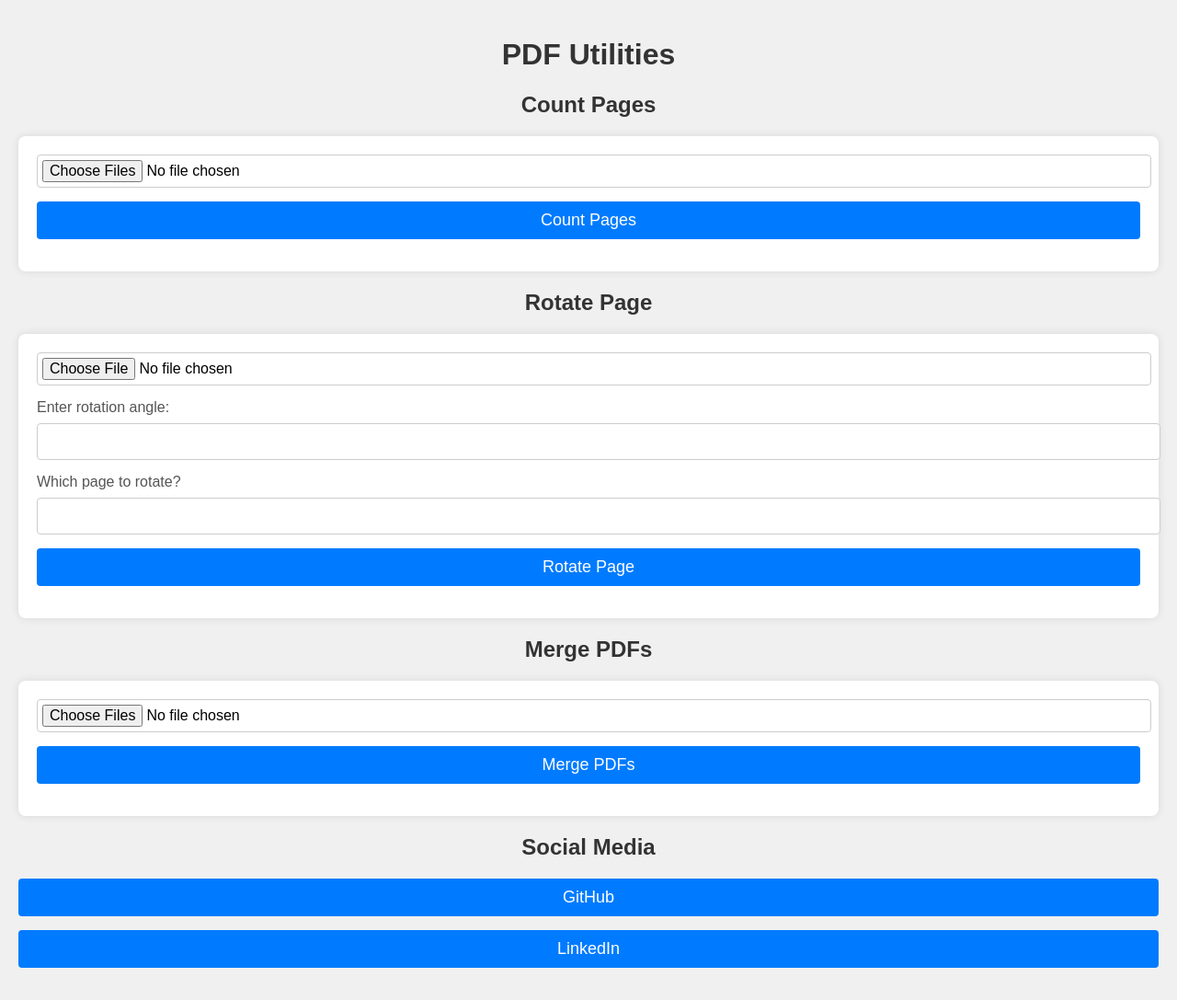
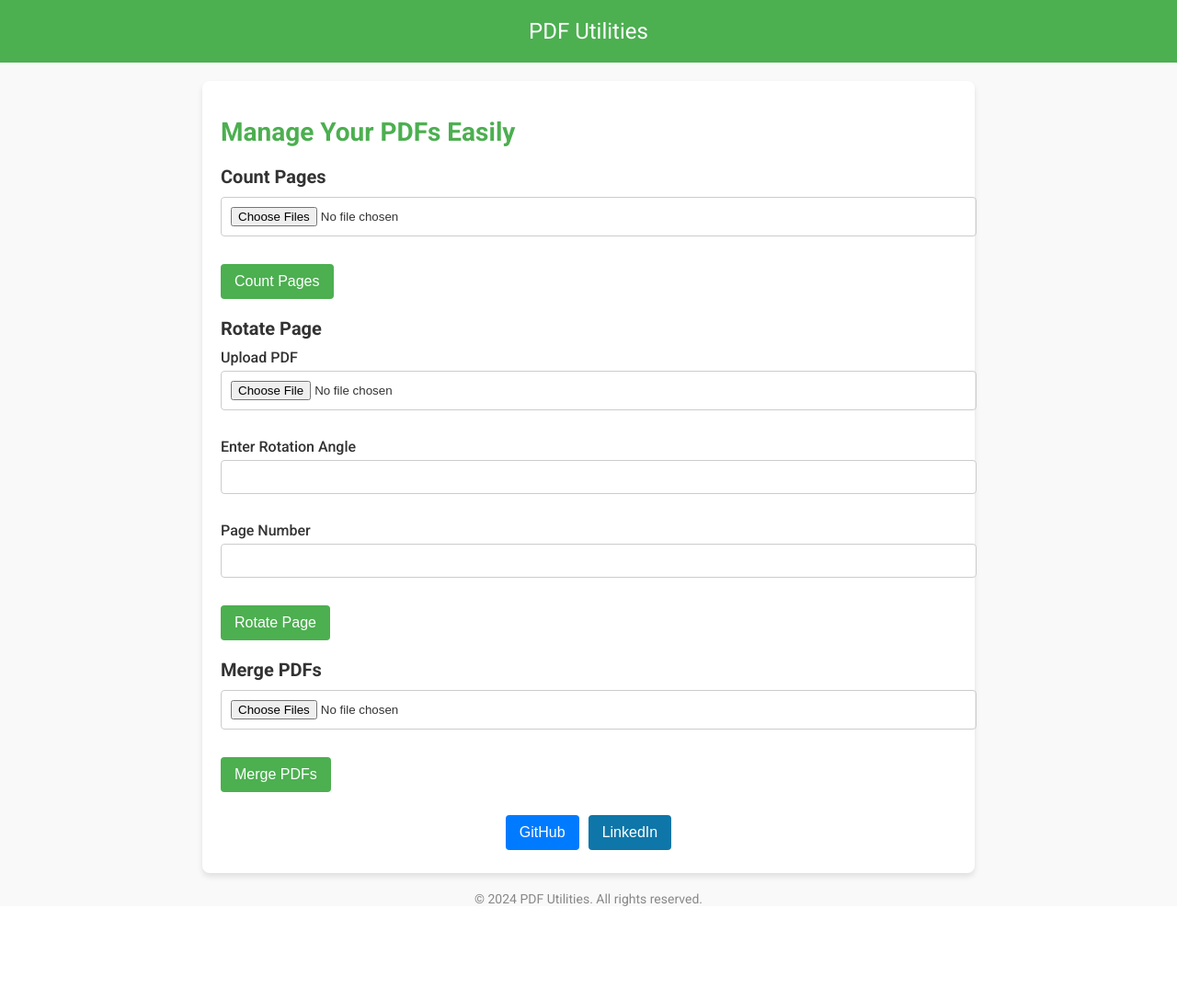
Before and after one commit to vvvv5215/PDF_Utilitlies, a Flask app: page / in a window 1280 px wide. Shown: the whole page at 92% size. After the commit the page ends 985 px from the top, so only its background shows below. Run offline with Flask 3, Linux system fonts and the light colour scheme; parts of the project's set-up code (start-up, migrations or seed data) failed here and were passed over.

Commit message:
Update index.html

```diff
--- a/templates/index.html
+++ b/templates/index.html
@@ -4,45 +4,176 @@
     <meta charset="UTF-8">
     <meta name="viewport" content="width=device-width, initial-scale=1.0">
     <title>PDF Utilities</title>
-    <link rel="stylesheet" href="{{ url_for('static', filename='style.css') }}">
+    <link rel="stylesheet" href="styles.css">
+    <link href="https://fonts.googleapis.com/css2?family=Roboto:wght@400;500;700&display=swap" rel="stylesheet">
+    <style>
+        body {
+            font-family: 'Roboto', sans-serif;
+            margin: 0;
+            padding: 0;
+            background-color: #f9f9f9;
+            color: #333;
+        }
+
+        header {
+            background-color: #4CAF50;
+            color: white;
+            padding: 20px 10px;
+            text-align: center;
+            font-size: 24px;
+        }
+
+        main {
+            max-width: 800px;
+            margin: 20px auto;
+            padding: 20px;
+            background: white;
+            border-radius: 8px;
+            box-shadow: 0 4px 6px rgba(0, 0, 0, 0.1);
+        }
+
+        h1 {
+            font-size: 28px;
+            margin-bottom: 20px;
+            color: #4CAF50;
+        }
+
+        h2 {
+            font-size: 20px;
+            margin-top: 20px;
+            margin-bottom: 10px;
+            color: #333;
+        }
+
+        .form-group {
+            margin-bottom: 20px;
+        }
+
+        label {
+            display: block;
+            margin-bottom: 5px;
+            font-weight: 500;
+        }
+
+        input[type="file"], input[type="number"] {
+            width: 100%;
+            padding: 10px;
+            margin-bottom: 10px;
+            border: 1px solid #ccc;
+            border-radius: 4px;
+        }
+
+        button {
+            background-color: #4CAF50;
+            color: white;
+            border: none;
+            padding: 10px 15px;
+            border-radius: 4px;
+            font-size: 16px;
+            cursor: pointer;
+        }
+
+        button:hover {
+            background-color: #45a049;
+        }
+
+        .message {
+            margin-bottom: 20px;
+            padding: 10px;
+            border-radius: 4px;
+            background-color: #dff0d8;
+            color: #3c763d;
+            font-size: 14px;
+        }
+
+        footer {
+            text-align: center;
+            margin-top: 20px;
+            font-size: 14px;
+            color: #888;
+        }
+
+        .social-buttons button {
+            margin: 5px;
+            background-color: #007bff;
+        }
+
+        .social-buttons button:hover {
+            background-color: #0056b3;
+        }
+
+        .social-buttons button:nth-child(2) {
+            background-color: #0e76a8;
+        }
+
+        .social-buttons button:nth-child(2):hover {
+            background-color: #084a71;
+        }
+
+        .social-buttons {
+            display: flex;
+            justify-content: center;
+            margin-top: 20px;
+        }
+    </style>
 </head>
 <body>
-    <h1>PDF Utilities</h1>
-
+    <header>
+        PDF Utilities
+    </header>
+    <main>
         {% with messages = get_flashed_messages() %}
             {% if messages %}
-            <ul>
+                <div class="message">
                     {% for message in messages %}
-                    <li>{{ message }}</li>
+                        <p>{{ message }}</p>
                     {% endfor %}
-            </ul>
+                </div>
             {% endif %}
         {% endwith %}
 
+        <h1>Manage Your PDFs Easily</h1>
+
         <h2>Count Pages</h2>
         <form action="/count_pages" method="post" enctype="multipart/form-data">
+            <div class="form-group">
                 <input type="file" name="pdf_files" multiple>
+            </div>
             <button type="submit">Count Pages</button>
         </form>
 
         <h2>Rotate Page</h2>
         <form action="/rotate_page" method="post" enctype="multipart/form-data">
+            <div class="form-group">
+                <label for="pdf_file">Upload PDF</label>
                 <input type="file" name="pdf_file" required>
-        <label for="angle">Enter rotation angle:</label>
+            </div>
+            <div class="form-group">
+                <label for="angle">Enter Rotation Angle</label>
                 <input type="number" name="angle" required>
-        <label for="page">Which page to rotate?</label>
+            </div>
+            <div class="form-group">
+                <label for="page">Page Number</label>
                 <input type="number" name="page" required>
+            </div>
             <button type="submit">Rotate Page</button>
         </form>
 
         <h2>Merge PDFs</h2>
         <form action="/merge_pdfs" method="post" enctype="multipart/form-data">
+            <div class="form-group">
                 <input type="file" name="pdf_files" multiple>
+            </div>
             <button type="submit">Merge PDFs</button>
         </form>
 
-    <h2>Social Media</h2>
+        <div class="social-buttons">
             <button onclick="window.open('https://github.com/vvvv5215', '_blank')">GitHub</button>
             <button onclick="window.open('https://www.linkedin.com/in/vishwanth-venkatasubramanian-38a731318/', '_blank')">LinkedIn</button>
+        </div>
+    </main>
+    <footer>
+        &copy; 2024 PDF Utilities. All rights reserved.
+    </footer>
 </body>
 </html>
```
Lines whose indentation alone changed are shown as unchanged.
